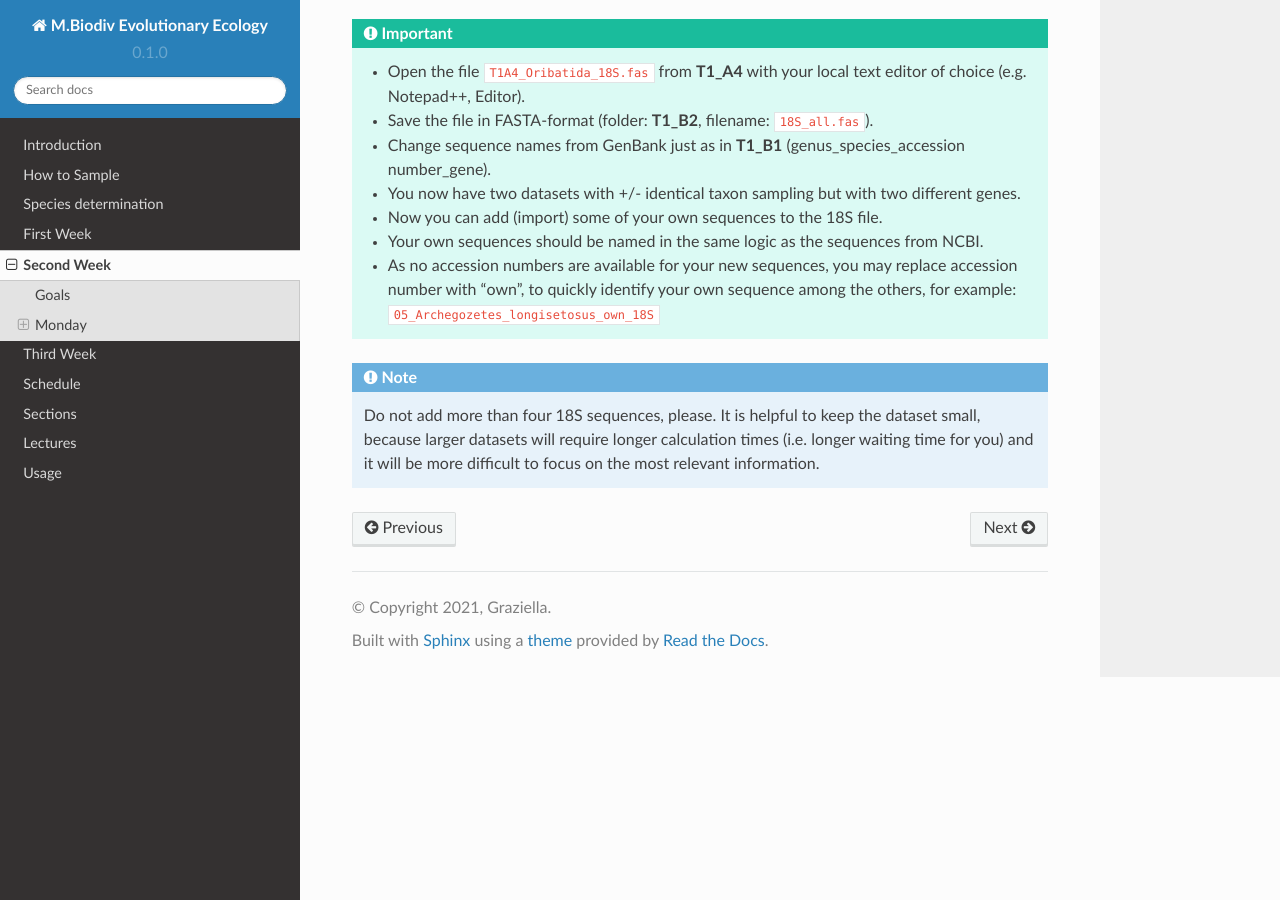
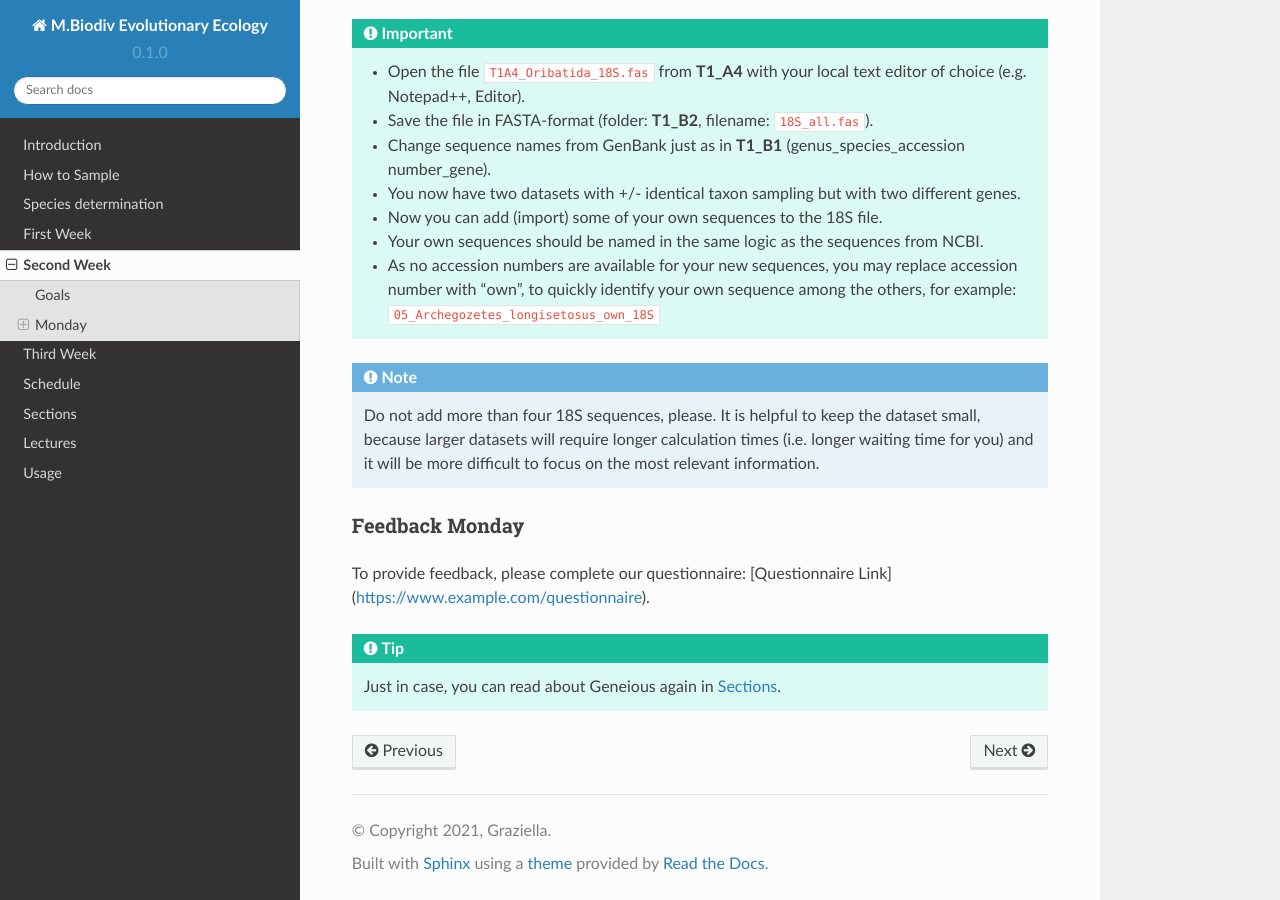
Before and after one commit to bheimbu/evolutionary_ecology, a Sphinx documentation site: the page built from docs/source/second_week.rst, in a window 1280 px wide and 900 px high, scrolled down 5057 px. Built offline with Sphinx 7.4.7 and the Read the Docs theme 2.0.0, drawn with Linux system fonts in a browser that asks for light colours.

Commit message:
Update second_week.rst

```diff
--- a/docs/source/second_week.rst
+++ b/docs/source/second_week.rst
@@ -185,3 +185,10 @@ T1_B
 
 .. note::
   Do not add more than four 18S sequences, please. It is helpful to keep the dataset small, because larger datasets will require longer calculation times (i.e. longer waiting time for you) and it will be more difficult to focus on the most relevant information.
+
+Feedback Monday
+^^^^^^^^^^^^^^^
+To provide feedback, please complete our questionnaire: [Questionnaire Link](https://www.example.com/questionnaire).
+
+.. tip::
+   Just in case, you can read about Geneious again in :ref:`section`.
```
